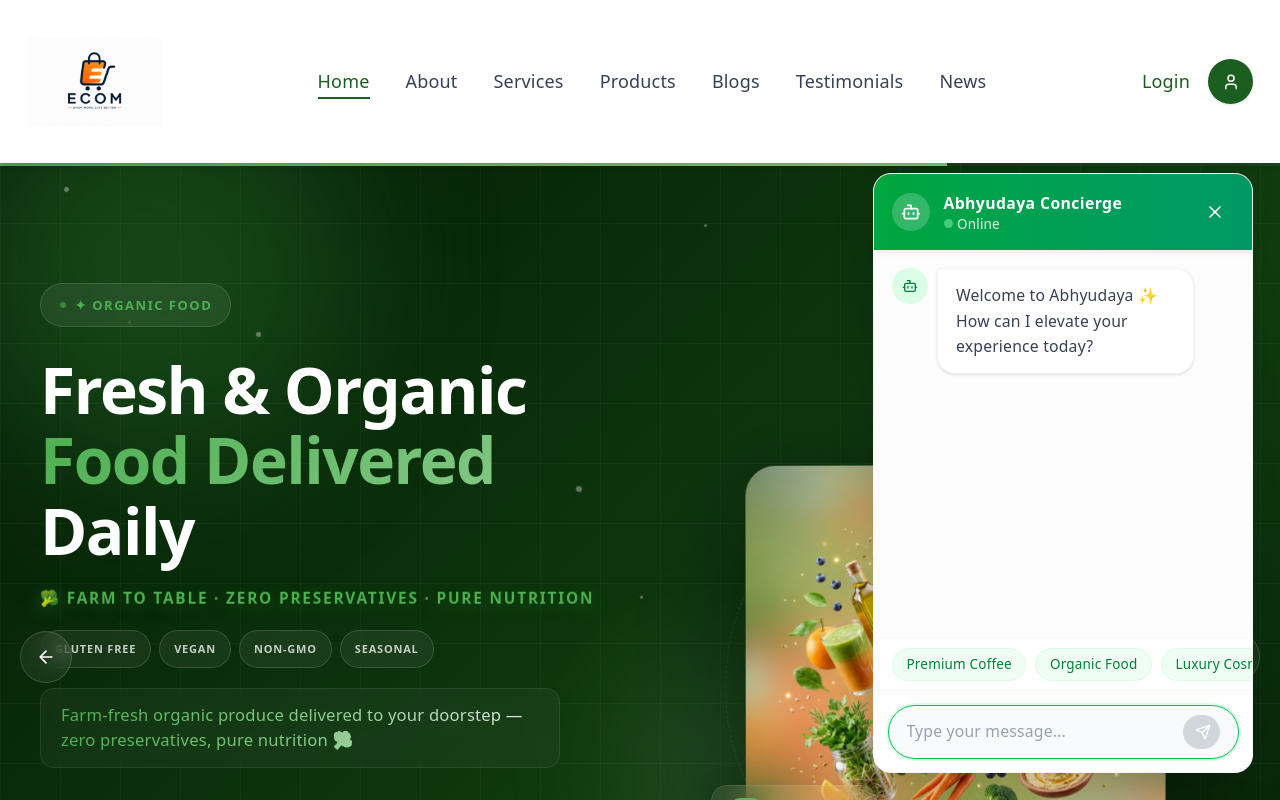
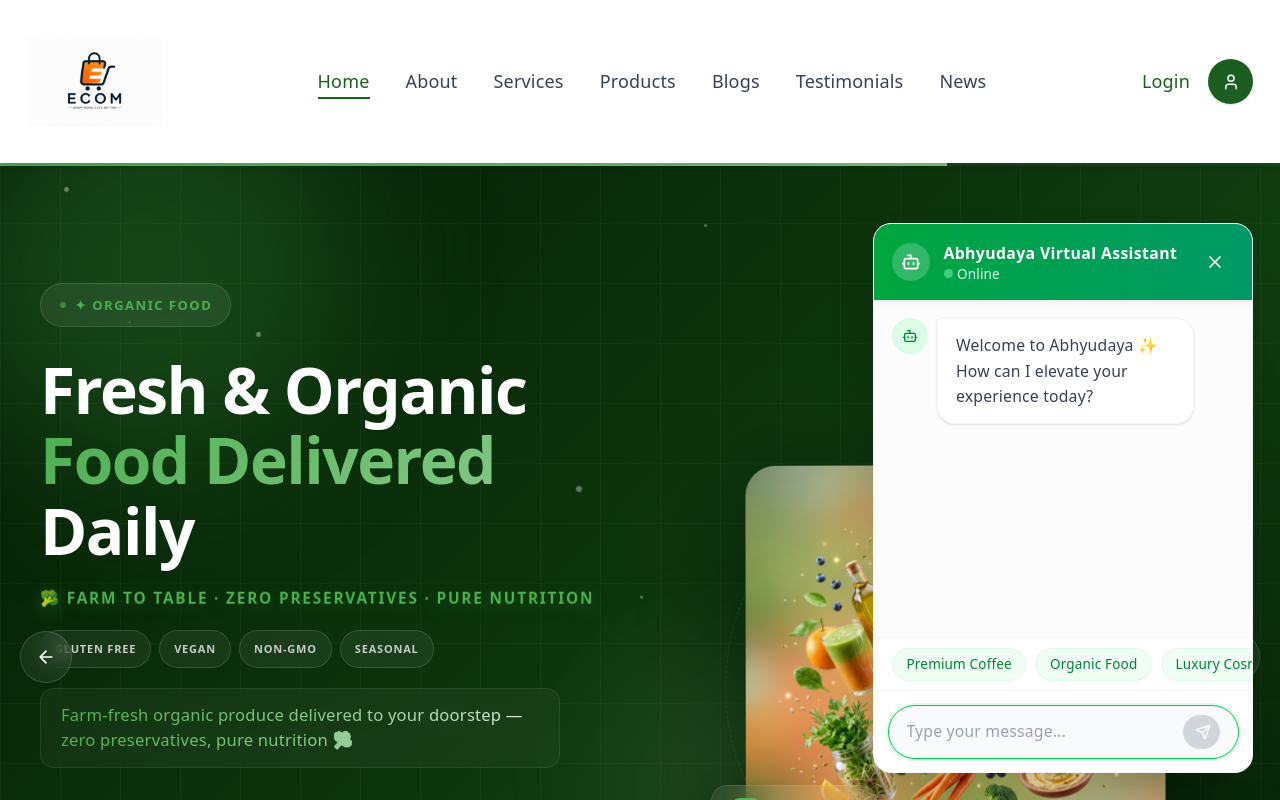
Before and after one commit to sunny-gil/ecom_ui, a React (Vite) app: page / in a window 1280 px wide. Both pictures are taken after a click on the button 1221 px from the left and 741 px from the top of the page. Shown: the top 800 px of the page. Built offline with nearby package versions, Linux system fonts and the light colour scheme.

Commit message:
chage in chartbort page

```diff
--- a/src/components/common/Chatbot.tsx
+++ b/src/components/common/Chatbot.tsx
@@ -142,7 +142,7 @@ const Chatbot = () => {
             animate={{ opacity: 1, y: 0, scale: 1 }}
             exit={{ opacity: 0, y: 20, scale: 0.95 }}
             transition={{ duration: 0.2 }}
-            className="fixed bottom-0 right-0 sm:bottom-6 sm:right-6 w-full sm:w-[380px] h-[100dvh] sm:h-[600px] bg-white sm:rounded-2xl shadow-2xl flex flex-col overflow-hidden z-[999] border border-gray-100"
+            className="fixed bottom-24 right-4 sm:bottom-6 sm:right-6 w-[calc(100%-32px)] max-w-[380px] h-[550px] max-h-[75vh] bg-white rounded-2xl shadow-2xl flex flex-col overflow-hidden z-[999] border border-gray-100"
           >
             {/* Header */}
             <div className="bg-gradient-to-r from-green-600 to-emerald-600 text-white p-4 flex justify-between items-center shadow-md">
@@ -151,7 +151,7 @@ const Chatbot = () => {
                   <Bot size={20} />
                 </div>
                 <div>
-                  <h3 className="font-bold text-sm tracking-wide">Abhyudaya Concierge</h3>
+                  <h3 className="font-bold text-sm tracking-wide">Abhyudaya Virtual Assistant</h3>
                   <p className="text-xs text-green-100 flex items-center gap-1">
                     <span className="w-2 h-2 rounded-full bg-green-300 animate-pulse" /> Online
                   </p>
```
